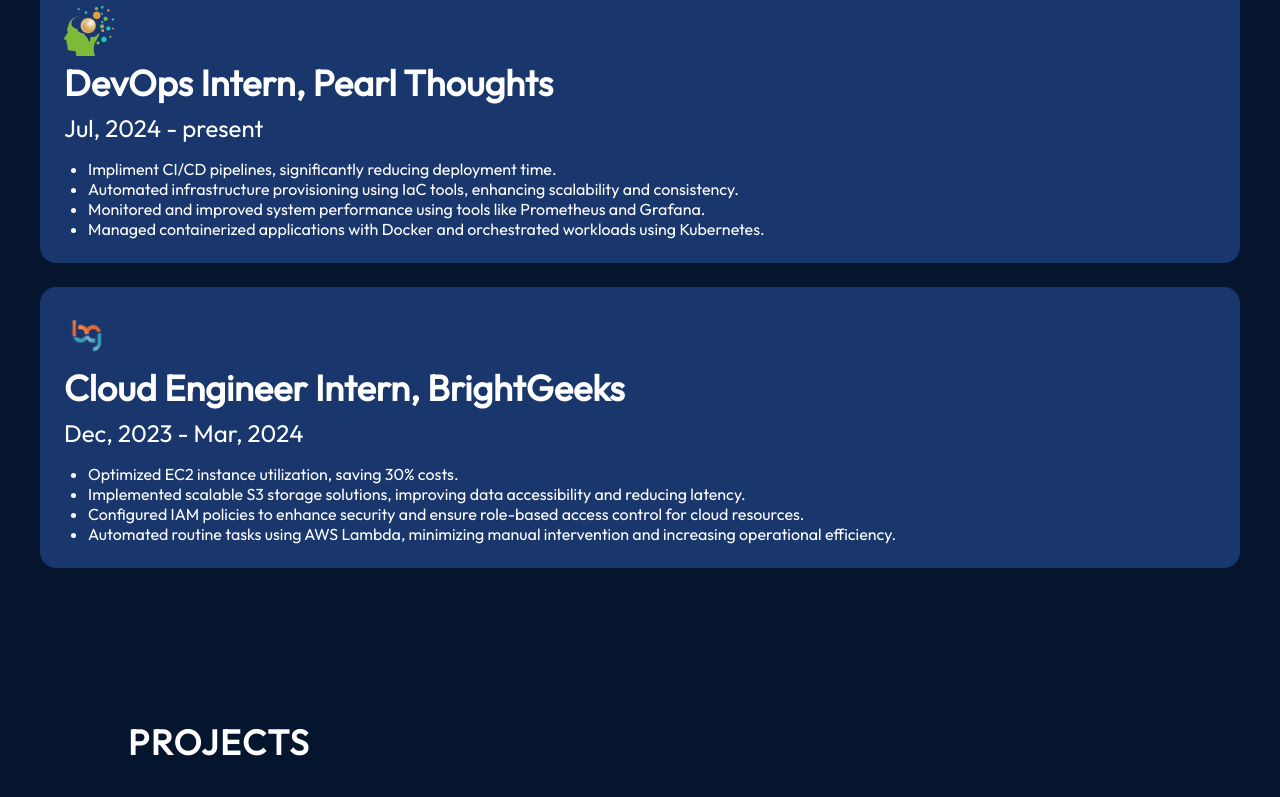
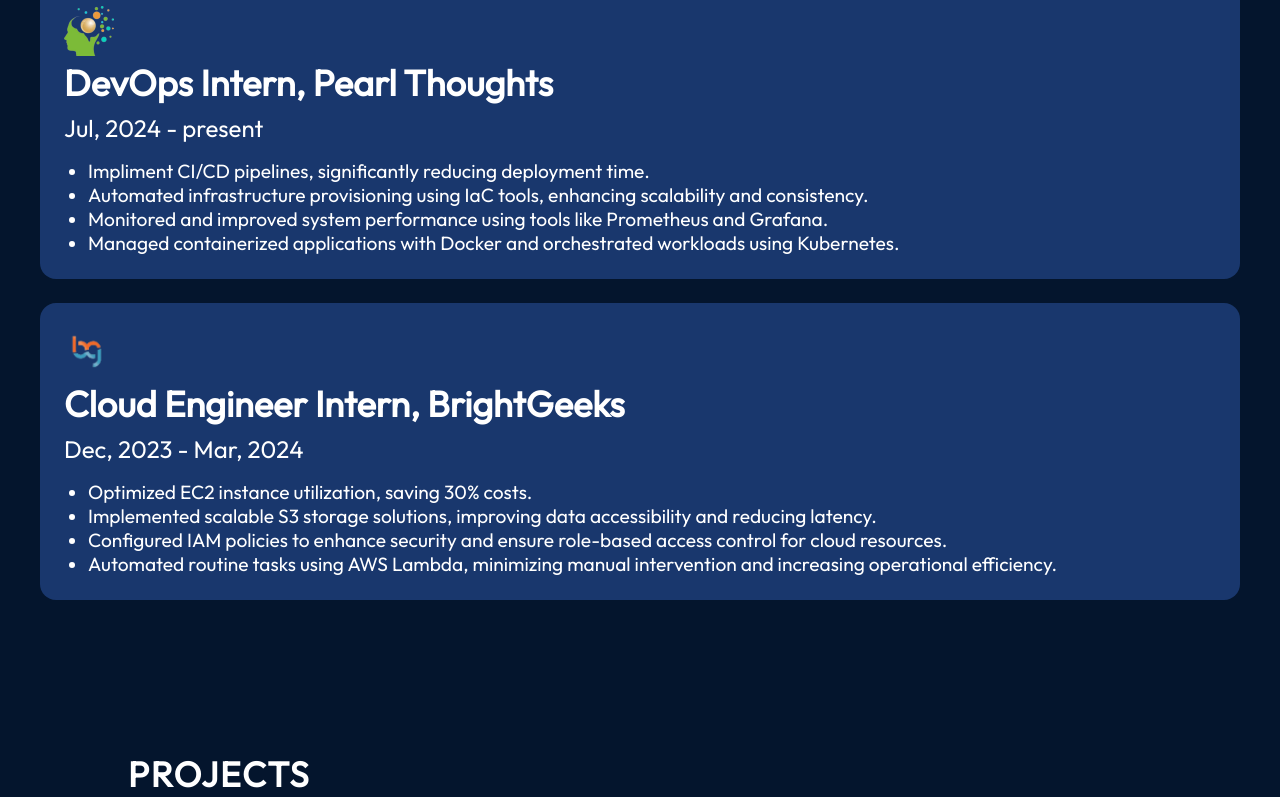
Before and after one commit to ispr08/mysite, a React (Vite) app: page / in a window 1280 px wide. Shown: the part 2077-2874 px from the top of the page. Built offline with nearby package versions, Linux system fonts and the light colour scheme.

Commit message:
Update Experience.module.css

```diff
--- a/src/components/Experience/Experience.module.css
+++ b/src/components/Experience/Experience.module.css
@@ -180,4 +180,5 @@
 
 .historyItemDetails li {
   color: white; /* Changed to white */
+  font-size: 1.20rem;
 }
```
